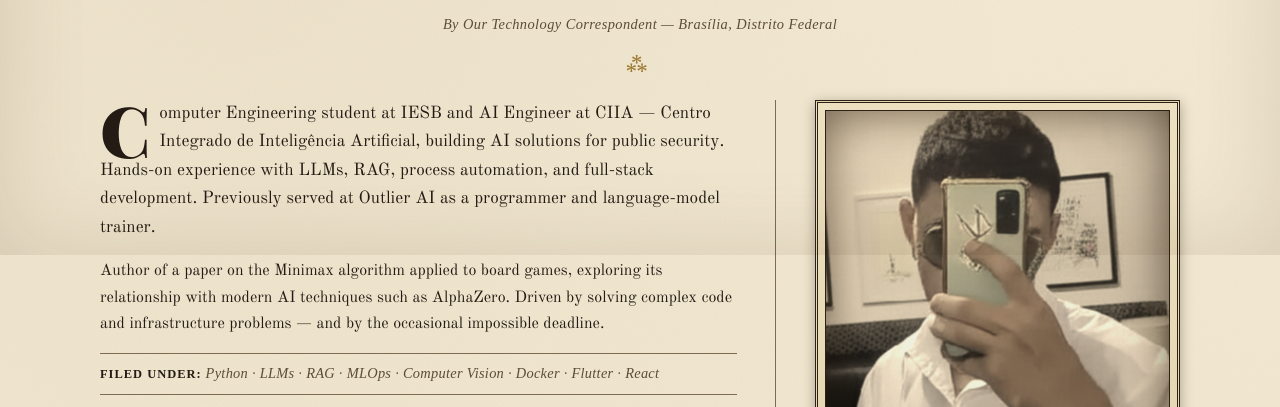
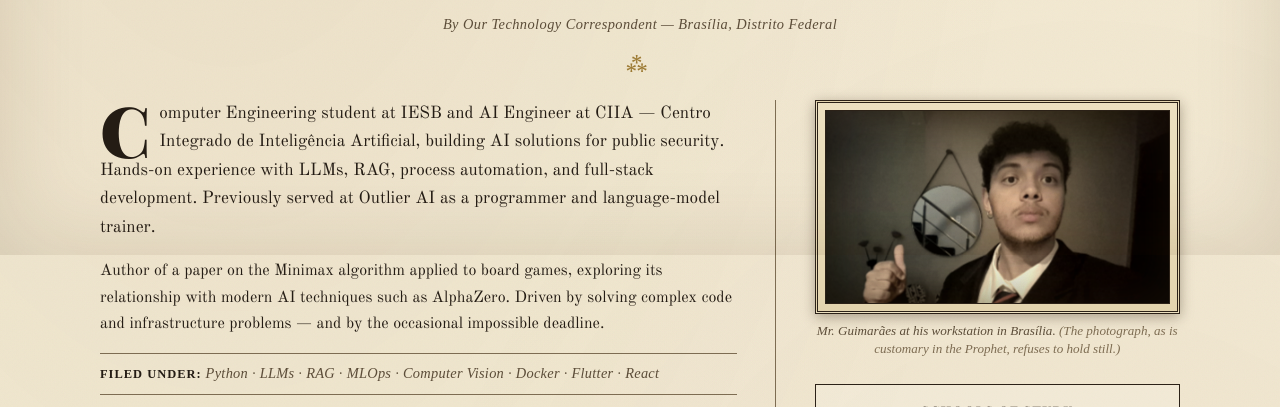
Before and after one commit to ghostopw/ghostopw.github.io, a plain HTML site: page index.html in a window 1280 px wide. Shown: the part 545-952 px from the top of the page. Drawn offline with nearby package versions, Linux system fonts and the light colour scheme; a web font is replaced by a local one.

Commit message:
Troca foto principal por nova foto inteira com movimento suave
Co-Authored-By: Claude Opus 5.5 <noreply@anthropic.com>

```diff
--- a/index.html
+++ b/index.html
@@ -405,6 +405,13 @@
     position: absolute; inset: 0; pointer-events: none;
     box-shadow: inset 0 0 45px rgba(35,22,8,0.6);
   }
+  .frame-inner.full-photo { aspect-ratio: 1599 / 899; }
+  .frame-inner.full-photo img { animation-name: kenburns-soft; }
+  @keyframes kenburns-soft {
+    0%   { transform: scale(1.02) translate(0, 0); }
+    50%  { transform: scale(1.06) translate(-1.2%, -0.8%); }
+    100% { transform: scale(1.03) translate(1%, 0.6%); }
+  }
   figcaption {
     font-family: 'IM Fell English', serif;
     font-style: italic;
@@ -761,7 +768,7 @@
   }
 
   @media (prefers-reduced-motion: reduce) {
-    .frame-inner img, .grain, .page { animation: none; }
+    .frame-inner img, .frame-inner.full-photo img, .grain, .page { animation: none; }
   }
 </style>
 </head>
@@ -858,8 +865,8 @@
             <aside class="col-side">
               <figure class="portrait">
                 <div class="frame">
-                  <div class="frame-inner">
-                    <img src="profile.png" alt="Gabriel Guimarães">
+                  <div class="frame-inner full-photo">
+                    <img src="profile.jpg" alt="Gabriel Guimarães">
                     <span class="grain"></span>
                     <span class="vignette"></span>
                   </div>
```
Also changed, not shown: profile.jpg (added).
